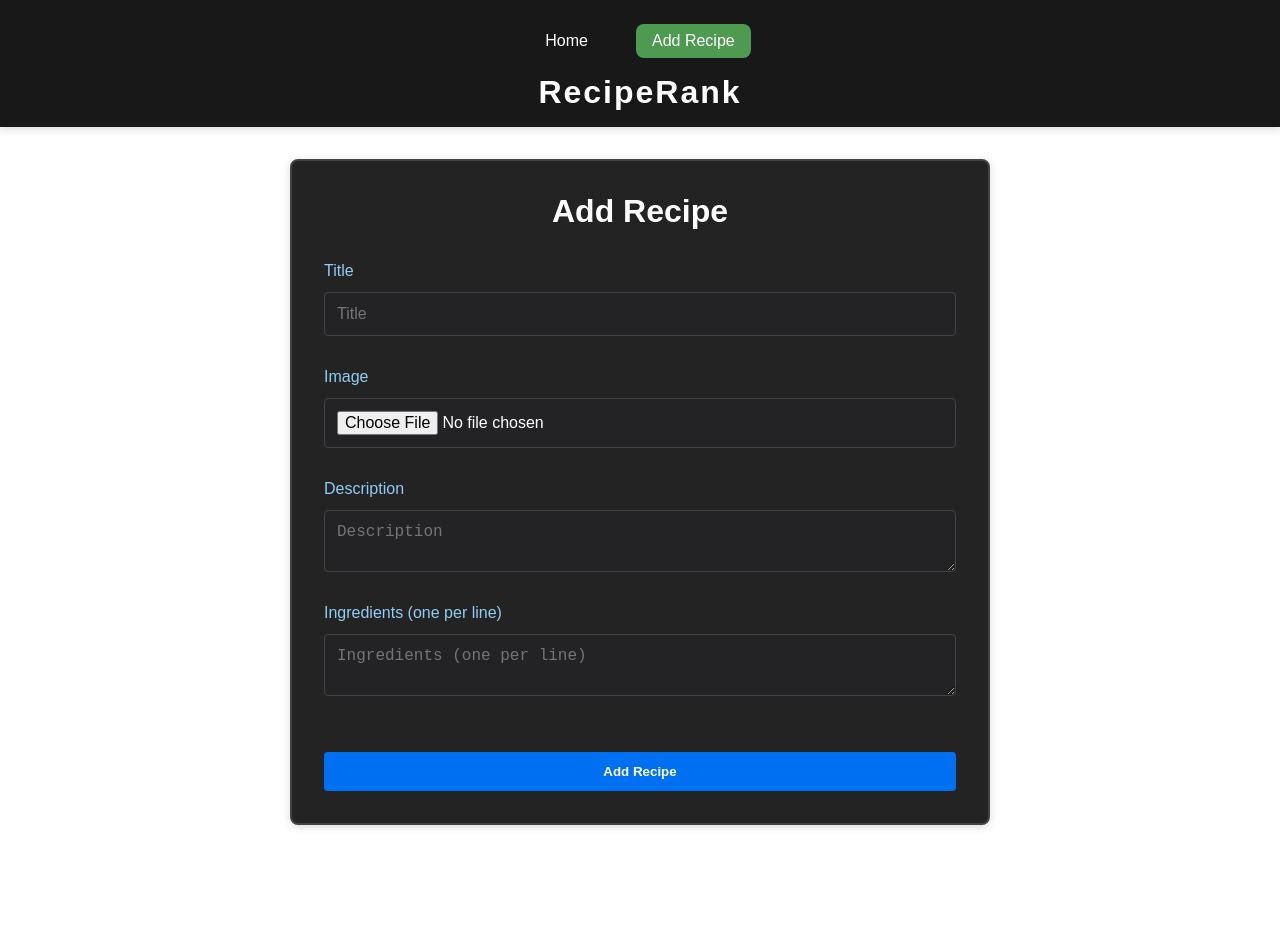
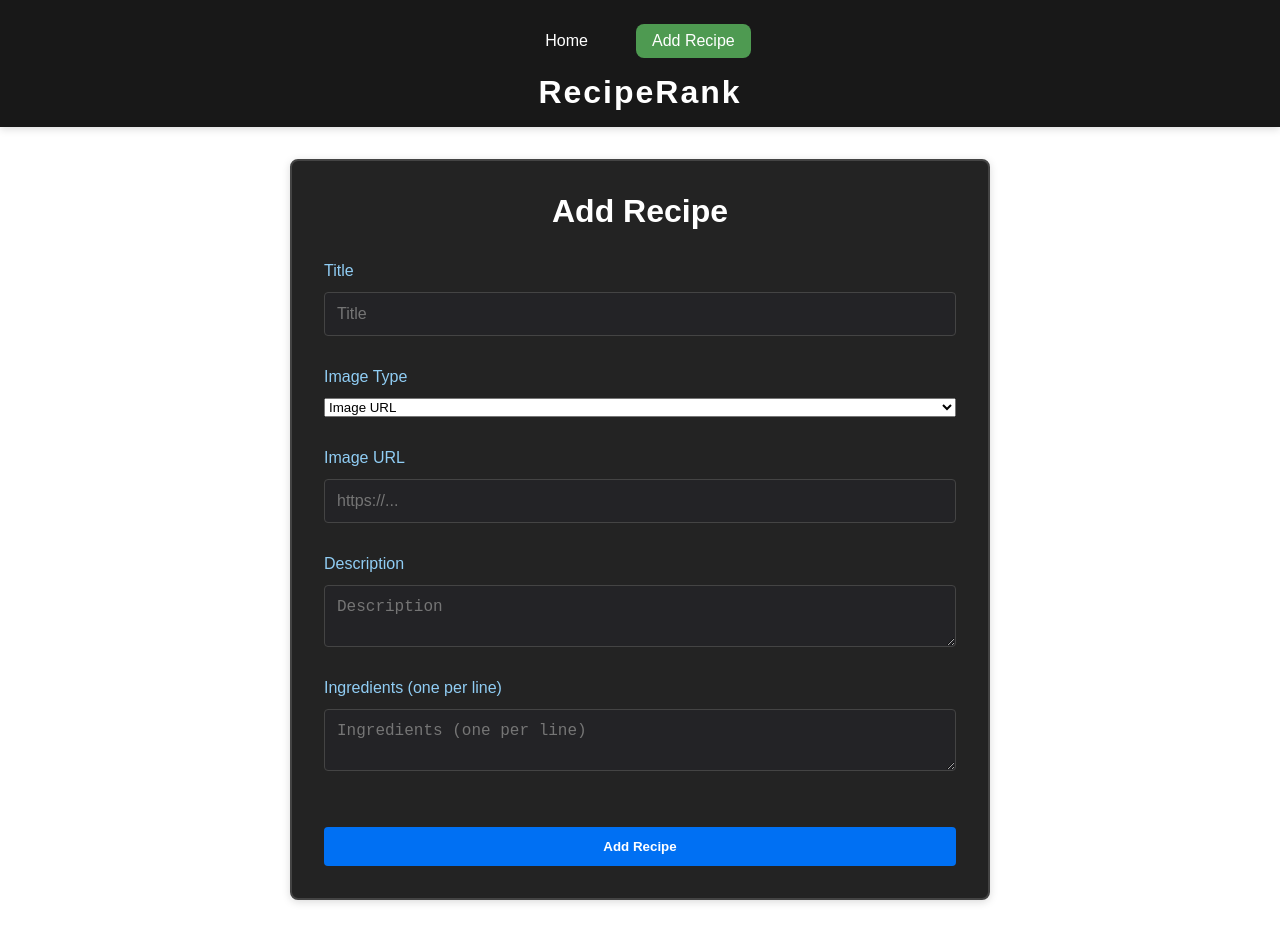
Before and after one commit to Chopsyy/RecipeRank, a Next.js app: page /add in a window 1280 px wide. Before the commit the page ends 857 px from the top, so only its background shows below. Built offline with nearby package versions, Linux system fonts and the light colour scheme; no server answers.

Commit message:
Add image upload options to AddRecipePage component

```diff
--- a/src/app/add/page.tsx
+++ b/src/app/add/page.tsx
@@ -9,14 +9,26 @@ export default function AddRecipePage() {
   const [title, setTitle] = useState('');
   const [description, setDescription] = useState('');
   const [ingredients, setIngredients] = useState('');
+  const [imageType, setImageType] = useState<'url' | 'file'>('url');
+  const [imageUrlInput, setImageUrlInput] = useState('');
   const [image, setImage] = useState<File | null>(null);
   const [loading, setLoading] = useState(false);
 
+  // Ensure controlled input when switching type
+  const handleImageTypeChange = (e: React.ChangeEvent<HTMLSelectElement>) => {
+    const newType = e.target.value as 'url' | 'file';
+    setImageType(newType);
+    if (newType === 'url') {
+      setImage(null); // Clear file input
+    } else {
+      setImageUrlInput(''); // Clear URL input
+    }
+  };
   const handleSubmit = async (e: React.FormEvent) => {
     e.preventDefault();
     setLoading(true);
     let imageUrl = '';
-    if (image) {
+    if (imageType === 'file' && image) {
       const { data } = await supabase.storage
         .from('recipe-images')
         .upload(`recipes/${Date.now()}_${image.name}`, image);
@@ -26,6 +38,8 @@ export default function AddRecipePage() {
           .getPublicUrl(data.path);
         imageUrl = publicUrlData.publicUrl;
       }
+    } else if (imageType === 'url') {
+      imageUrl = imageUrlInput;
     }
     await addDoc(collection(db, 'recipes'), {
       title,
@@ -38,6 +52,8 @@ export default function AddRecipePage() {
     setDescription('');
     setIngredients('');
     setImage(null);
+    setImageUrlInput('');
+    setImageType('url');
     setLoading(false);
   };
 
@@ -56,14 +72,41 @@ export default function AddRecipePage() {
           />
         </div>
         <div className={styles.field}>
-          <label htmlFor="image">Image</label>
+          <label htmlFor="imageType">Image Type</label>
+          <select
+            id="imageType"
+            value={imageType}
+            onChange={handleImageTypeChange}
+          >
+            <option value="url">Image URL</option>
+            <option value="file">Upload File</option>
+          </select>
+        </div>
+        {imageType === 'url' ? (
+          <div className={styles.field}>
+            <label htmlFor="imageUrl">Image URL</label>
+            <input
+              id="imageUrl"
+              type="url"
+              value={typeof imageUrlInput === 'string' ? imageUrlInput : ''}
+              onChange={(e) => setImageUrlInput(e.target.value)}
+              placeholder="https://..."
+              required
+            />
+          </div>
+        ) : (
+          <div className={styles.field}>
+            <label htmlFor="image">Image File</label>
             <input
               id="image"
               type="file"
               accept="image/*"
               onChange={(e) => setImage(e.target.files?.[0] || null)}
+              // value prop not set for file input (uncontrolled by React)
+              required
             />
           </div>
+        )}
         <div className={styles.field + ' ' + styles.full}>
           <label htmlFor="description">Description</label>
           <textarea
```
Lines whose indentation alone changed are shown as unchanged.
